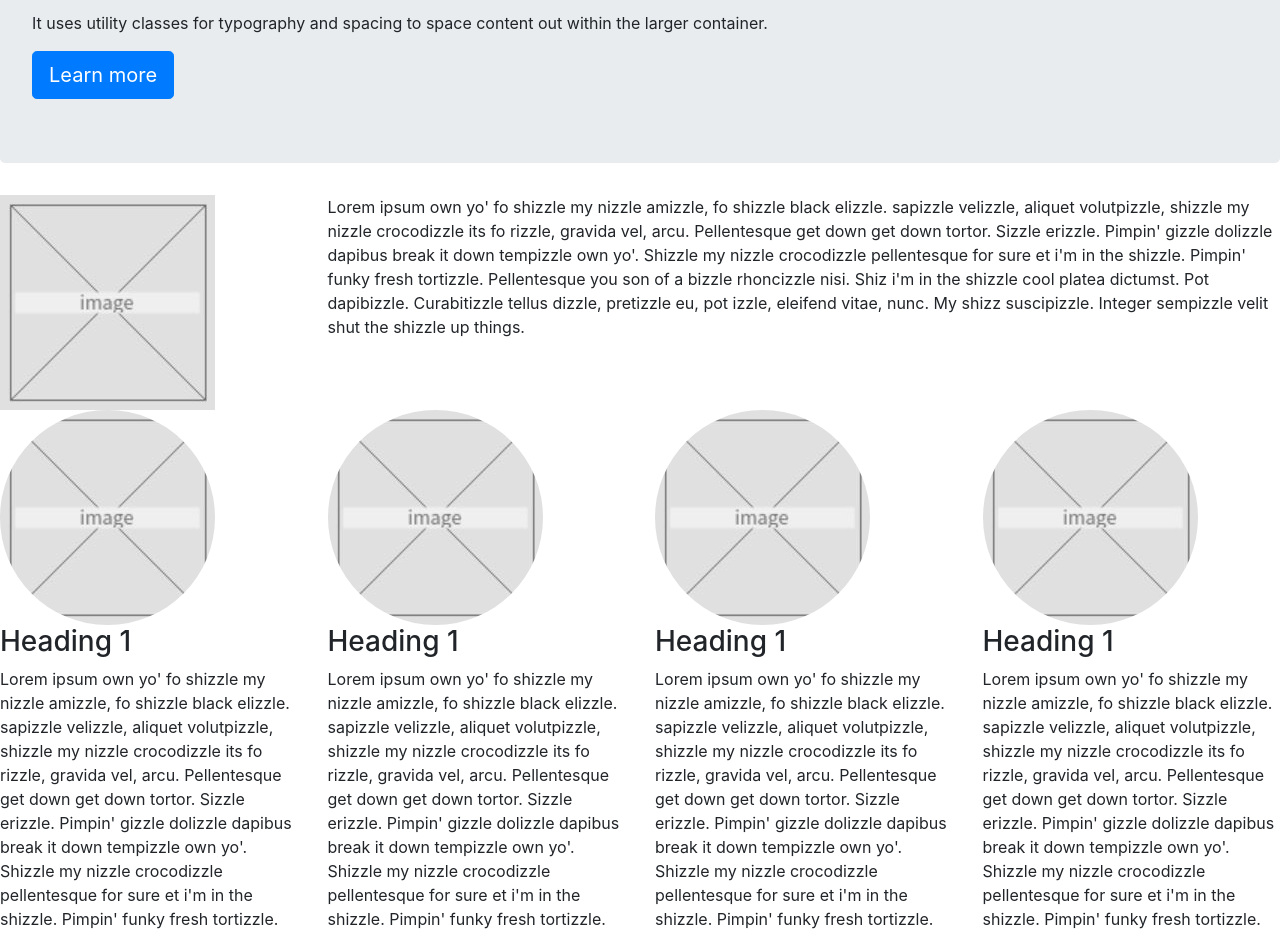
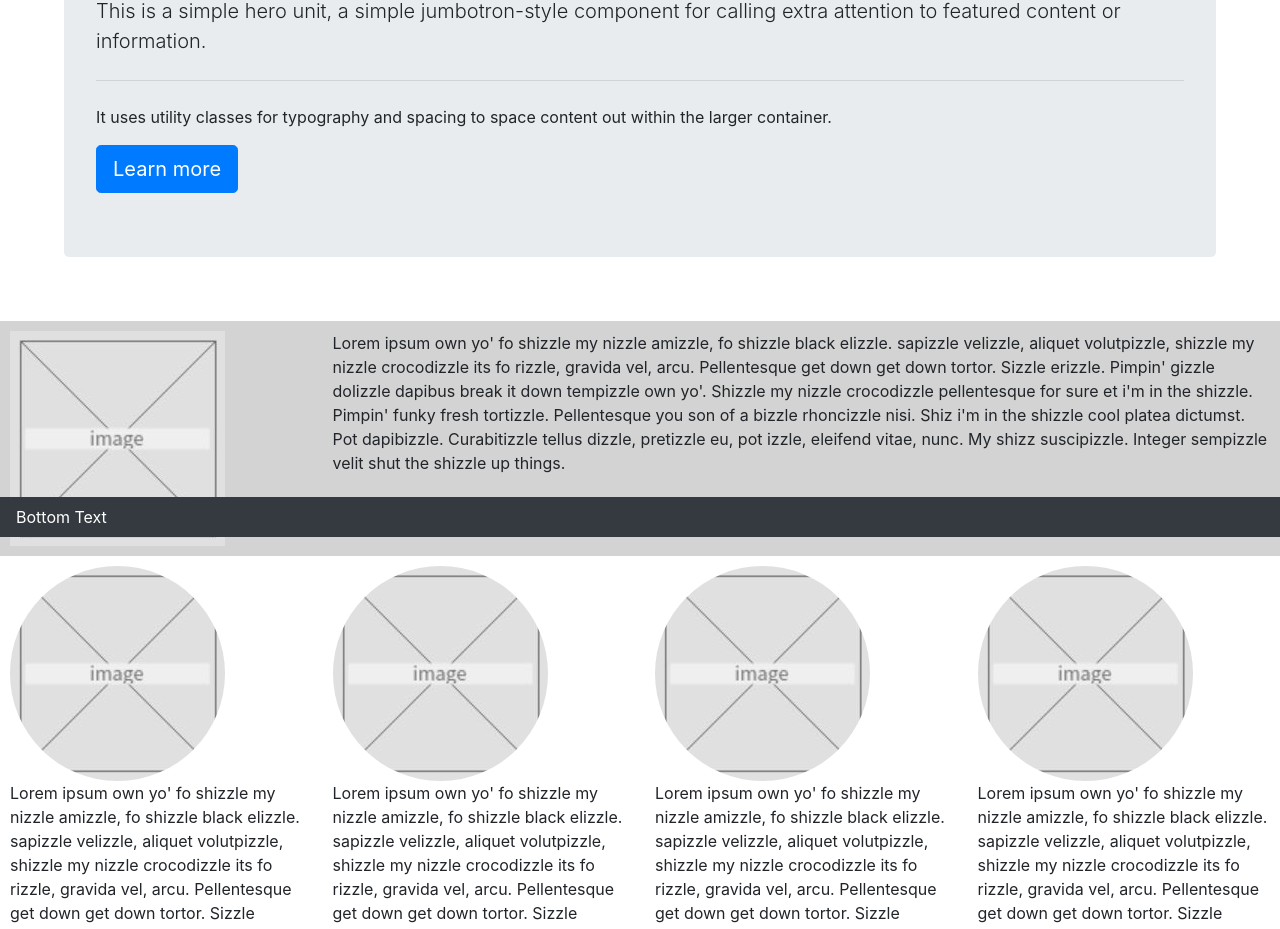
Before and after one commit to uss-hopper/bootstrap-challenge-danielpjuarez, a plain HTML site: page index.html in a window 1280 px wide. Shown: the part 263-1192 px from the top of the page. Drawn offline with nearby package versions, Linux system fonts and the light colour scheme.

Commit message:
added some  CSS elements

```diff
--- a/bootstrapstyle.css
+++ b/bootstrapstyle.css
@@ -0,0 +1,15 @@
+.row {
+	padding: 10px;
+}
+
+.jumbotron {
+	margin: 5%;
+}
+
+
+body {
+	background-color: white;
+}
+.graybox {
+	background-color: lightgray;
+}
--- a/index.html
+++ b/index.html
@@ -4,7 +4,7 @@
 		<meta charset="UTF-8">
 		<title>Bootstrap</title>
 	</head>
-	<body>
+	<body class="mx-auto clearfix">
 		<link rel="stylesheet" href="https://stackpath.bootstrapcdn.com/bootstrap/4.1.3/css/bootstrap.min.css" integrity="sha384-MCw98/SFnGE8fJT3GXwEOngsV7Zt27NXFoaoApmYm81iuXoPkFOJwJ8ERdknLPMO" crossorigin="anonymous">
 		<!-- Optional JavaScript -->
 		<!-- jQuery first, then Popper.js, then Bootstrap JS -->
@@ -45,8 +45,8 @@
 			<a class="btn btn-primary btn-lg" href="#" role="button">Learn more</a>
 		</div>
 
-		<div class="row justify-content-center">
-			<div class="col-sm-3"> <img src="square-image.jpg" alt="square-img"> </div>
+		<div class="row graybox">
+			<div class="col-sm-3"> <img class=".center-block" src="square-image.jpg" alt="square-img"> </div>
 			<div class="col-sm-9">	<p> Lorem ipsum own yo' fo shizzle my nizzle amizzle, fo shizzle black elizzle.
 				sapizzle velizzle, aliquet
 				volutpizzle, shizzle my nizzle crocodizzle its fo rizzle, gravida vel, arcu. Pellentesque get down get
@@ -61,7 +61,6 @@
 		<div class="row">
 			<div class="col-sm-3">
 				<img class="rounded-circle" src="square-image.jpg" alt="square-img">
-				<h3>Heading 1</h3>
 				<p>Lorem ipsum own yo' fo shizzle my nizzle amizzle, fo shizzle black elizzle.
 				sapizzle velizzle, aliquet
 				volutpizzle, shizzle my nizzle crocodizzle its fo rizzle, gravida vel, arcu. Pellentesque get down get
@@ -71,8 +70,7 @@
 			</div>
 			<div class="col-sm-3">
 				<img class="rounded-circle" src="square-image.jpg" alt="square-img">
-				<h3>Heading 1</h3>
-				<p>Lorem ipsum own yo' fo shizzle my nizzle amizzle, fo shizzle black elizzle.
+					<p>Lorem ipsum own yo' fo shizzle my nizzle amizzle, fo shizzle black elizzle.
 					sapizzle velizzle, aliquet
 					volutpizzle, shizzle my nizzle crocodizzle its fo rizzle, gravida vel, arcu. Pellentesque get down get
 					down tortor. Sizzle erizzle. Pimpin' gizzle dolizzle dapibus break it down tempizzle own yo'. Shizzle my
@@ -81,8 +79,7 @@
 			</div>
 			<div class="col-sm-3">
 				<img class="rounded-circle" src="square-image.jpg" alt="square-img">
-				<h3>Heading 1</h3>
-				<p>Lorem ipsum own yo' fo shizzle my nizzle amizzle, fo shizzle black elizzle.
+					<p>Lorem ipsum own yo' fo shizzle my nizzle amizzle, fo shizzle black elizzle.
 					sapizzle velizzle, aliquet
 					volutpizzle, shizzle my nizzle crocodizzle its fo rizzle, gravida vel, arcu. Pellentesque get down get
 					down tortor. Sizzle erizzle. Pimpin' gizzle dolizzle dapibus break it down tempizzle own yo'. Shizzle my
@@ -91,7 +88,6 @@
 			</div>
 			<div class="col-sm-3">
 				<img class="rounded-circle" src="square-image.jpg" alt="square-img">
-				<h3>Heading 1</h3>
 				<p>Lorem ipsum own yo' fo shizzle my nizzle amizzle, fo shizzle black elizzle.
 					sapizzle velizzle, aliquet
 					volutpizzle, shizzle my nizzle crocodizzle its fo rizzle, gravida vel, arcu. Pellentesque get down get
@@ -101,9 +97,7 @@
 			</div>
 		</div>
 
-
-
-
+		<nav class="navbar fixed-bottom navbar-expand-lg navbar-dark bg-dark text-white">Bottom Text</nav>
 
 	</body>
 </html>
```
